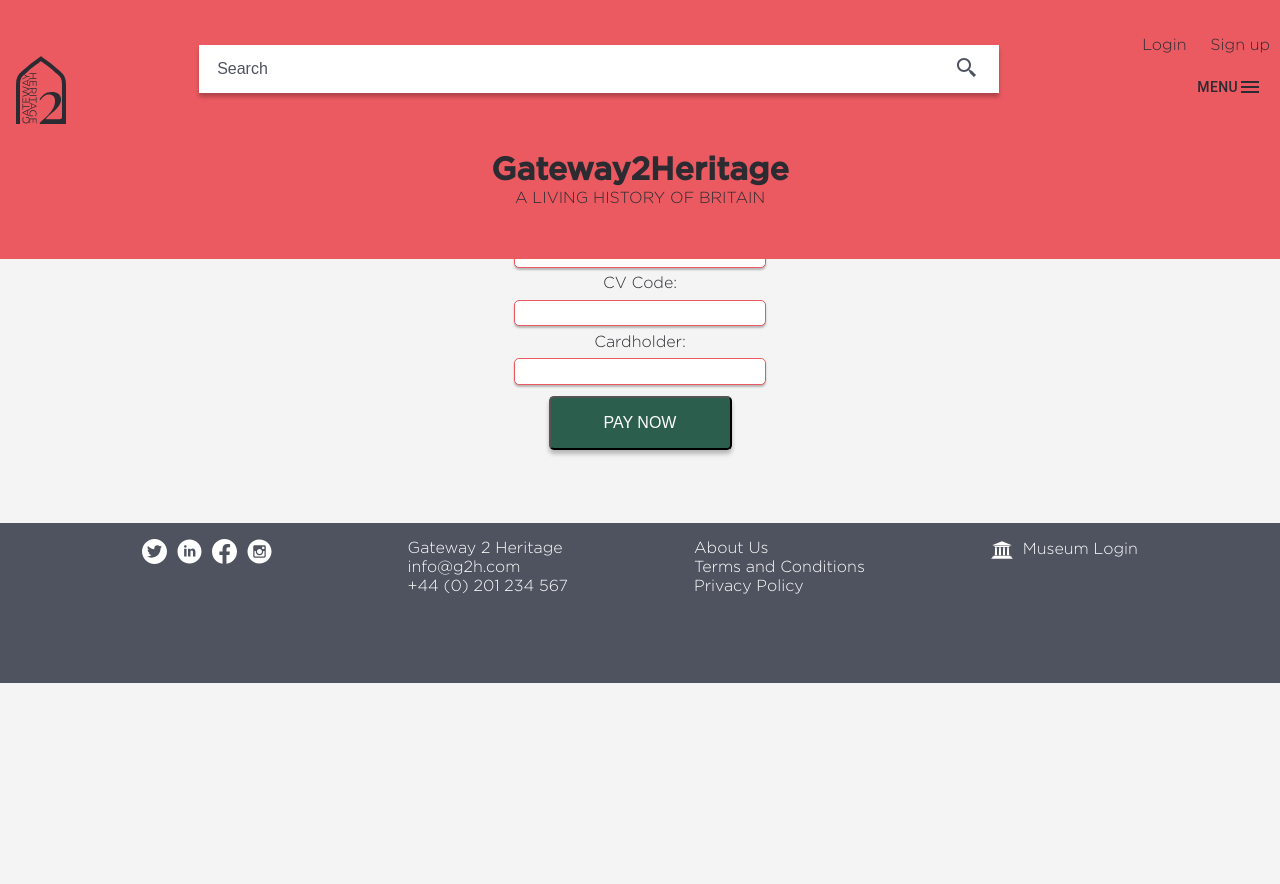
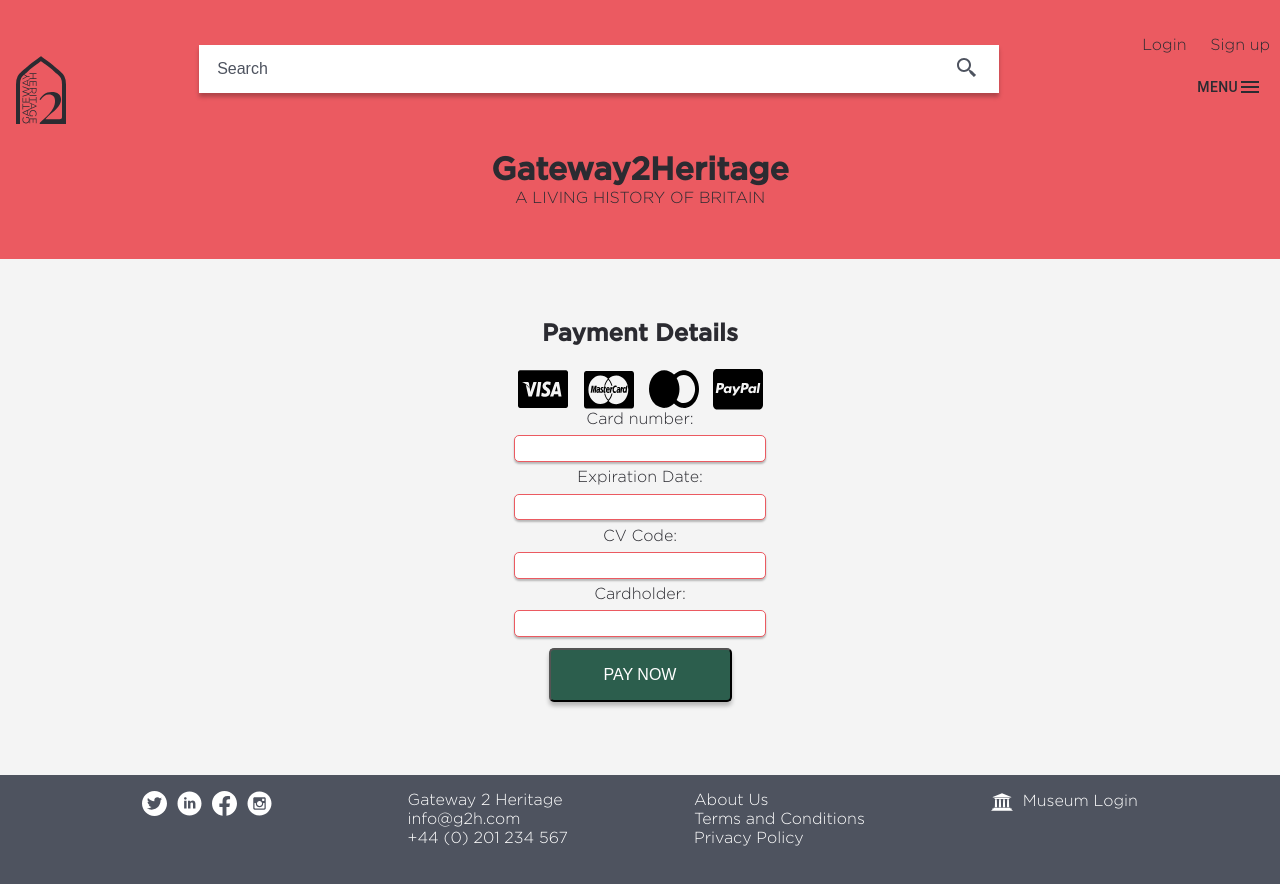
Before and after one commit to fac18/t4b-g2h, a React (Create React App) app: page /payment in a window 1280 px wide. Shown: the top 884 px of the page. Before the commit the page ends 800 px from the top, so only its background shows below. Built offline with nearby package versions, Linux system fonts and the light colour scheme; no server answers.

Commit message:
Fix over-scrolling spacing from navbar in all components Partners page to be fixed

```diff
--- a/src/components/About/About.style.js
+++ b/src/components/About/About.style.js
@@ -3,6 +3,7 @@
 const AboutBox = styled.section`
   text-align: center;
   margin: 4.236rem;
+  margin-top: 20rem;
 
   @media (max-width: 768px) {
     h2 {
--- a/src/components/LandingPage/LandingPage.style.js
+++ b/src/components/LandingPage/LandingPage.style.js
@@ -1,6 +1,7 @@
 import styled from "styled-components";
 
 const Landing = styled.div`
+  margin-top: 20rem;
   h2 {
     margin: 4.236rem;
   }
@@ -31,7 +32,6 @@
       margin-right: auto;
       text-align: justify;
     }
-
   }
 `;
 
--- a/src/components/PreviewPage/PreviewPage.style.js
+++ b/src/components/PreviewPage/PreviewPage.style.js
@@ -4,7 +4,7 @@
   width: 80vw;
   margin-left: auto;
   margin-right: auto;
-  margin-top: 4.236rem;
+  margin-top: 20rem;
   margin-bottom: 4.236rem;
   display: flex;
   flex-flow: row wrap;
--- a/src/components/Search/Search.style.js
+++ b/src/components/Search/Search.style.js
@@ -1,6 +1,7 @@
 import styled from "styled-components";
 
 const SearchStyle = styled.section`
+  margin-top: 16rem;
   display: grid;
   justify-items: center;
   grid-template-columns: repeat(3, 1fr);
--- a/src/components/styles/Text.style.js
+++ b/src/components/styles/Text.style.js
@@ -7,6 +7,8 @@
 const CenteredText = styled.div`
   text-align: center;
   margin: 4.236rem;
+  margin-top: 20rem;
+  margin-bottom: 4.236rem;
 `;
 
 const JustifiedText = styled.div`
```
Lines whose indentation alone changed are shown as unchanged.
